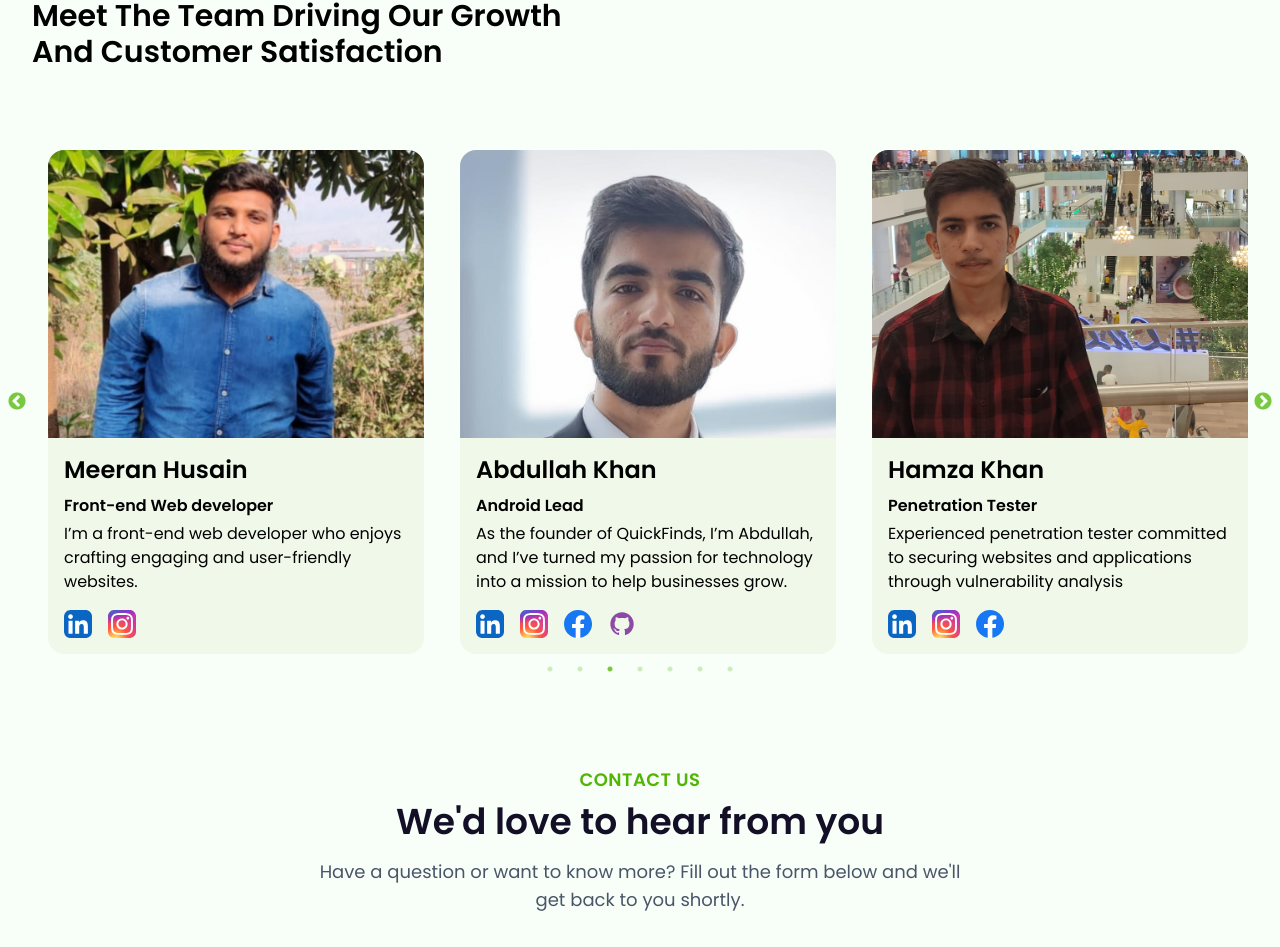
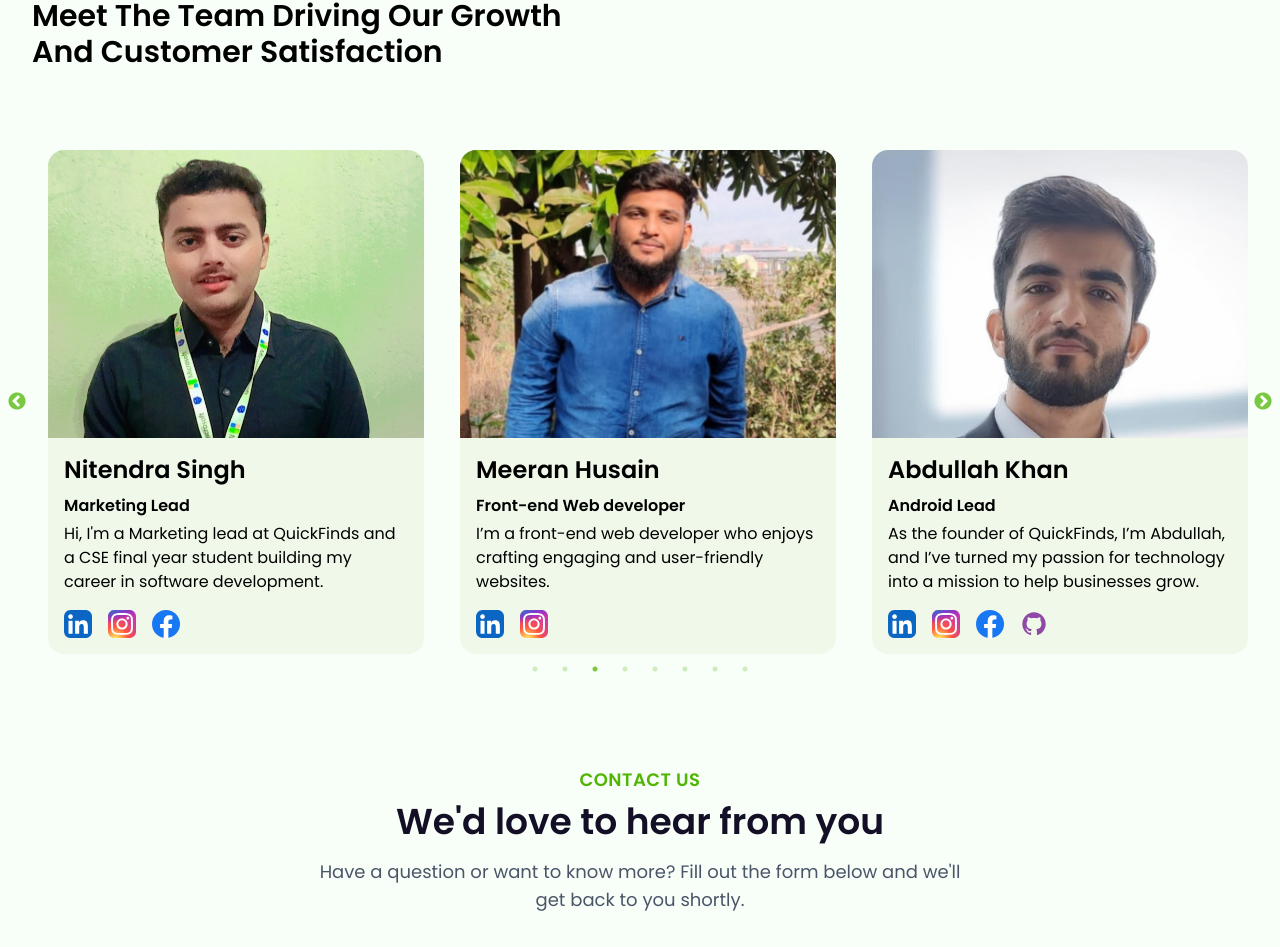
Before and after one commit to BlinkFind/BlinkFind-Website, a Next.js app in the folder frontend/: page / in a window 1280 px wide. Shown: the part 3010-3957 px from the top of the page. Built offline with nearby package versions, Linux system fonts and the light colour scheme; grey boxes are pictures that could not be loaded.

Commit message:
I have add sadique detials in our team section

```diff
--- a/frontend/src/components/AnimatedOurTeam.jsx
+++ b/frontend/src/components/AnimatedOurTeam.jsx
@@ -26,6 +26,25 @@
   }, []);
 
   const teamMembers = [
+    {
+      name: "Md Sadique",
+      role: "Frontend developer",
+      imageSrc: "/OurTeamImages/avatar/sadique.jpg", // Replace with your local image
+      social: {
+        linkedin: "/OurTeamImages/linkedin.svg",
+        instagram: "/OurTeamImages/instagram.svg",
+        facebook: "/OurTeamImages/facebook.svg",
+        github: "/OurTeamImages/github.svg",
+      },
+      socialLinks: {
+        linkedin: "https://www.linkedin.com/in/mdsadique5",
+        instagram: "https://www.instagram.com/mdsadique508/",
+        facebook: "https://www.facebook.com/mdsadique508/",
+        github: "https://github.com/sadique-2004",
+      },
+      description:
+        "Dedicated to building interactive and responsive interfaces with a passion for delivering clean and efficient design",
+    },
     {
       name: "Faiz Ur Rehman",
       role: "Web Developer",
```
Also changed, not shown: frontend/public/OurTeamImages/avatar/sadique.jpg (added).
